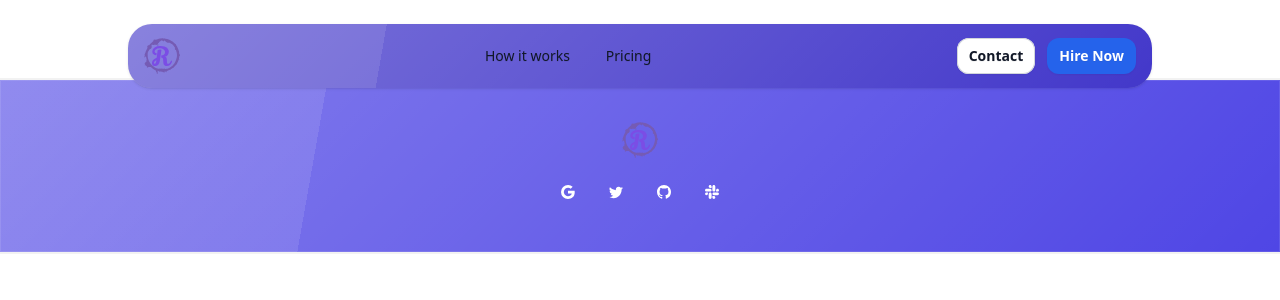
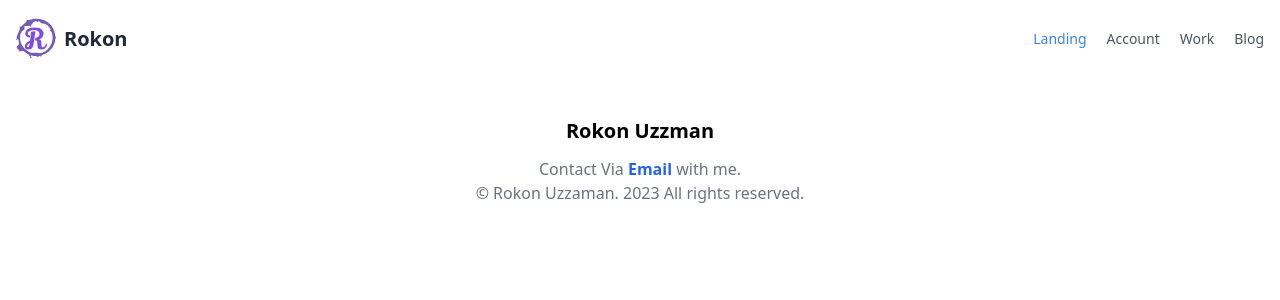
Before and after one commit to mrokonuzzaman040/my-resume, a React (Vite) app: page / in a window 1280 px wide. Shown: the top 300 px of the page. Built offline with nearby package versions, Linux system fonts and the light colour scheme.

Commit message:
Update hosting files and navbar styling

```diff
--- a/src/Layout/Home/Contact/Contact.jsx
+++ b/src/Layout/Home/Contact/Contact.jsx
@@ -6,21 +6,21 @@ const Contact = () => {
             <div class="max-w-2xl lg:max-w-5xl mx-auto">
                 <div class="text-center">
                     <h1 class="text-3xl font-bold text-gray-800 sm:text-4xl dark:text-white">
-                        Contact Me
+                        Contact us
                     </h1>
                     <p class="mt-1 text-gray-600 dark:text-gray-400">
-                        Love to talk about how we can help you.
+                        We'd love to talk about how we can help you.
                     </p>
                 </div>
 
-                <div class="mt-12 grid items-center lg:grid-cols-2 gap-6 lg:gap-16">
+                <div class="mt-12 grid items-center">
                     <div class="flex flex-col border rounded-xl p-4 sm:p-6 lg:p-8 dark:border-gray-700">
                         <h2 class="mb-8 text-xl font-semibold text-gray-800 dark:text-gray-200">
                             Fill in the form
                         </h2>
-
                         <form>
                             <div class="grid gap-4">
+
                                 <div class="grid grid-cols-1 sm:grid-cols-2 gap-4">
                                     <div>
                                         <label for="hs-firstname-contacts-1" class="sr-only">First Name</label>
@@ -63,6 +63,7 @@ const Contact = () => {
                 </div>
             </div>
         </div>
+
     );
 };
 
--- a/src/components/Footer/Footer.jsx
+++ b/src/components/Footer/Footer.jsx
@@ -4,39 +4,16 @@ import { Link } from 'react-router-dom';
 
 const Footer = () => {
     return (
-        <footer className="w-full max-w-[85rem] bg-indigo-600 glass text-white py-10 px-4 sm:px-6 lg:px-8 mx-auto">
-            <div className="text-center">
+        <footer class="w-full max-w-[85rem] py-10 px-4 sm:px-6 lg:px-8 mx-auto">
+
+            <div class="text-center">
                 <div>
-                    <a className="flex-none items-center justify-center flex text-xl font-semibold text-white dark:focus:outline-none dark:focus:ring-1 dark:focus:ring-gray-600" href="#" aria-label="Brand"><img className='h-10 w-auto ' src={logo} alt="" /></a>
+                    <a class="flex-none text-xl font-semibold text-black dark:text-white dark:focus:outline-none dark:focus:ring-1 dark:focus:ring-gray-600" href="#" aria-label="Brand">Rokon Uzzman</a>
                 </div>
 
-                {/* <div className="mt-3">
-                    <p className="text-white">We're part of the <Link to={'/'} className="font-semibold text-white underline hover: cursor-zoom-in">Rokon Uzzaman</Link> family.</p>
-                    <p className="text-white">© Preline. 2022 Htmlstream. All rights reserved.</p>
-                </div> */}
-
-
-                <div className="mt-3 space-x-2">
-                    <Link className="inline-flex justify-center items-center w-10 h-10 text-center text-white hover:bg-gray-100 rounded-full focus:outline-none focus:ring-2 focus:ring-blue-600 focus:ring-offset-2 focus:ring-offset-white transition dark:text-white dark:hover:text-gray-200 dark:hover:bg-gray-800" href="#">
-                        <svg className="flex-shrink-0 w-3.5 h-3.5" xmlns="http://www.w3.org/2000/svg" width="16" height="16" fill="currentColor" viewBox="0 0 16 16">
-                            <path d="M15.545 6.558a9.42 9.42 0 0 1 .139 1.626c0 2.434-.87 4.492-2.384 5.885h.002C11.978 15.292 10.158 16 8 16A8 8 0 1 1 8 0a7.689 7.689 0 0 1 5.352 2.082l-2.284 2.284A4.347 4.347 0 0 0 8 3.166c-2.087 0-3.86 1.408-4.492 3.304a4.792 4.792 0 0 0 0 3.063h.003c.635 1.893 2.405 3.301 4.492 3.301 1.078 0 2.004-.276 2.722-.764h-.003a3.702 3.702 0 0 0 1.599-2.431H8v-3.08h7.545z" />
-                        </svg>
-                    </Link>
-                    <Link className="inline-flex justify-center items-center w-10 h-10 text-center text-white hover:bg-gray-100 rounded-full focus:outline-none focus:ring-2 focus:ring-blue-600 focus:ring-offset-2 focus:ring-offset-white transition dark:text-white dark:hover:text-gray-200 dark:hover:bg-gray-800" href="#">
-                        <svg className="flex-shrink-0 w-3.5 h-3.5" xmlns="http://www.w3.org/2000/svg" width="16" height="16" fill="currentColor" viewBox="0 0 16 16">
-                            <path d="M5.026 15c6.038 0 9.341-5.003 9.341-9.334 0-.14 0-.282-.006-.422A6.685 6.685 0 0 0 16 3.542a6.658 6.658 0 0 1-1.889.518 3.301 3.301 0 0 0 1.447-1.817 6.533 6.533 0 0 1-2.087.793A3.286 3.286 0 0 0 7.875 6.03a9.325 9.325 0 0 1-6.767-3.429 3.289 3.289 0 0 0 1.018 4.382A3.323 3.323 0 0 1 .64 6.575v.045a3.288 3.288 0 0 0 2.632 3.218 3.203 3.203 0 0 1-.865.115 3.23 3.23 0 0 1-.614-.057 3.283 3.283 0 0 0 3.067 2.277A6.588 6.588 0 0 1 .78 13.58a6.32 6.32 0 0 1-.78-.045A9.344 9.344 0 0 0 5.026 15z" />
-                        </svg>
-                    </Link>
-                    <Link className="inline-flex justify-center items-center w-10 h-10 text-center text-white hover:bg-gray-100 rounded-full focus:outline-none focus:ring-2 focus:ring-blue-600 focus:ring-offset-2 focus:ring-offset-white transition dark:text-white dark:hover:text-gray-200 dark:hover:bg-gray-800" href="#">
-                        <svg className="flex-shrink-0 w-3.5 h-3.5" xmlns="http://www.w3.org/2000/svg" width="16" height="16" fill="currentColor" viewBox="0 0 16 16">
-                            <path d="M8 0C3.58 0 0 3.58 0 8c0 3.54 2.29 6.53 5.47 7.59.4.07.55-.17.55-.38 0-.19-.01-.82-.01-1.49-2.01.37-2.53-.49-2.69-.94-.09-.23-.48-.94-.82-1.13-.28-.15-.68-.52-.01-.53.63-.01 1.08.58 1.23.82.72 1.21 1.87.87 2.33.66.07-.52.28-.87.51-1.07-1.78-.2-3.64-.89-3.64-3.95 0-.87.31-1.59.82-2.15-.08-.2-.36-1.02.08-2.12 0 0 .67-.21 2.2.82.64-.18 1.32-.27 2-.27.68 0 1.36.09 2 .27 1.53-1.04 2.2-.82 2.2-.82.44 1.1.16 1.92.08 2.12.51.56.82 1.27.82 2.15 0 3.07-1.87 3.75-3.65 3.95.29.25.54.73.54 1.48 0 1.07-.01 1.93-.01 2.2 0 .21.15.46.55.38A8.012 8.012 0 0 0 16 8c0-4.42-3.58-8-8-8z" />
-                        </svg>
-                    </Link>
-                    <Link className="inline-flex justify-center items-center w-10 h-10 text-center text-white hover:bg-gray-100 rounded-full focus:outline-none focus:ring-2 focus:ring-blue-600 focus:ring-offset-2 focus:ring-offset-white transition dark:text-white dark:hover:text-gray-200 dark:hover:bg-gray-800" href="#">
-                        <svg className="flex-shrink-0 w-3.5 h-3.5" xmlns="http://www.w3.org/2000/svg" width="16" height="16" fill="currentColor" viewBox="0 0 16 16">
-                            <path d="M3.362 10.11c0 .926-.756 1.681-1.681 1.681S0 11.036 0 10.111C0 9.186.756 8.43 1.68 8.43h1.682v1.68zm.846 0c0-.924.756-1.68 1.681-1.68s1.681.756 1.681 1.68v4.21c0 .924-.756 1.68-1.68 1.68a1.685 1.685 0 0 1-1.682-1.68v-4.21zM5.89 3.362c-.926 0-1.682-.756-1.682-1.681S4.964 0 5.89 0s1.68.756 1.68 1.68v1.682H5.89zm0 .846c.924 0 1.68.756 1.68 1.681S6.814 7.57 5.89 7.57H1.68C.757 7.57 0 6.814 0 5.89c0-.926.756-1.682 1.68-1.682h4.21zm6.749 1.682c0-.926.755-1.682 1.68-1.682.925 0 1.681.756 1.681 1.681s-.756 1.681-1.68 1.681h-1.681V5.89zm-.848 0c0 .924-.755 1.68-1.68 1.68A1.685 1.685 0 0 1 8.43 5.89V1.68C8.43.757 9.186 0 10.11 0c.926 0 1.681.756 1.681 1.68v4.21zm-1.681 6.748c.926 0 1.682.756 1.682 1.681S11.036 16 10.11 16s-1.681-.756-1.681-1.68v-1.682h1.68zm0-.847c-.924 0-1.68-.755-1.68-1.68 0-.925.756-1.681 1.68-1.681h4.21c.924 0 1.68.756 1.68 1.68 0 .926-.756 1.681-1.68 1.681h-4.21z" />
-                        </svg>
-                    </Link>
+                <div class="mt-3">
+                    <p class="text-gray-500">Contact Via <a class="font-semibold text-blue-600 hover:text-blue-700 dark:text-blue-500 dark:hover:text-blue-400" href="#">Email</a> with me.</p>
+                    <p class="text-gray-500">© Rokon Uzzaman. 2023 All rights reserved.</p>
                 </div>
             </div>
         </footer>
--- a/src/components/Navbar/Navbar.jsx
+++ b/src/components/Navbar/Navbar.jsx
@@ -1,34 +1,33 @@
 import React from 'react';
 import logo from '../../assets/fabicon.svg'
+import { Link } from 'react-router-dom';
 
 const Navbar = () => {
     return (
-        <div className="mb-20">
-            <header
-                className="fixed glass inset-x-0 top-0 z-30 mx-auto w-full max-w-screen-md border border-gray-100 bg-indigo-700 py-3 shadow backdrop-blur-lg md:top-6 md:rounded-3xl lg:max-w-screen-lg">
-                <div className="px-4">
+        <div className="">
+            <header className="flex flex-wrap sm:justify-start sm:flex-nowrap z-50 w-full bg-white text-sm py-4 dark:bg-gray-800">
+                <nav className="max-w-[85rem] w-full mx-auto px-4 sm:flex sm:items-center sm:justify-between" aria-label="Global">
                     <div className="flex items-center justify-between">
-                        <div className="flex shrink-0">
-                            <a aria-current="page" className="flex items-center" href="/">
-                                <img className="h-10 w-auto" src={logo} alt="" />
-                                <p className="sr-only">Website Title</p>
-                            </a>
-                        </div>
-                        <div className="hidden md:flex md:items-center md:justify-center md:gap-5">
-                            <a aria-current="page"
-                                className="inline-block rounded-lg px-2 py-1 text-sm font-medium text-gray-900 transition-all duration-200 hover:bg-gray-100 hover:text-gray-900"
-                                href="#">How it works</a>
-                            <a className="inline-block rounded-lg px-2 py-1 text-sm font-medium text-gray-900 transition-all duration-200 hover:bg-gray-100 hover:text-gray-900"
-                                href="#">Pricing</a>
-                        </div>
-                        <div className="flex items-center justify-end gap-3">
-                            <a className="hidden items-center justify-center rounded-xl bg-white px-3 py-2 text-sm font-semibold text-gray-900 shadow-sm ring-1 ring-inset ring-gray-300 transition-all duration-150 hover:bg-gray-50 sm:inline-flex"
-                                href="/contact">Contact</a>
-                            <a className="inline-flex items-center justify-center rounded-xl bg-blue-600 px-3 py-2 text-sm font-semibold text-white shadow-sm transition-all duration-150 hover:bg-blue-500 focus-visible:outline focus-visible:outline-2 focus-visible:outline-offset-2 focus-visible:outline-blue-600"
-                                href="/login">Hire Now</a>
+                        <Link to={'/'} className="inline-flex items-center gap-x-2 text-xl font-semibold dark:text-white">
+                            <img className="w-10 h-auto" src={logo} alt="Logo" />
+                                Rokon
+                        </Link>
+                        <div className="sm:hidden">
+                            <button type="button" className="hs-collapse-toggle p-2 inline-flex justify-center items-center gap-x-2 rounded-lg border border-gray-200 bg-white text-gray-800 shadow-sm hover:bg-gray-50 disabled:opacity-50 disabled:pointer-events-none dark:bg-transparent dark:border-gray-700 dark:text-white dark:hover:bg-white/10 dark:focus:outline-none dark:focus:ring-1 dark:focus:ring-gray-600" data-hs-collapse="#navbar-image-and-text-2" aria-controls="navbar-image-and-text-2" aria-label="Toggle navigation">
+                                <svg className="hs-collapse-open:hidden flex-shrink-0 w-4 h-4" xmlns="http://www.w3.org/2000/svg" width="24" height="24" viewBox="0 0 24 24" fill="none" stroke="currentColor" stroke-width="2" stroke-linecap="round" stroke-linejoin="round"><line x1="3" x2="21" y1="6" y2="6" /><line x1="3" x2="21" y1="12" y2="12" /><line x1="3" x2="21" y1="18" y2="18" /></svg>
+                                <svg className="hs-collapse-open:block hidden flex-shrink-0 w-4 h-4" xmlns="http://www.w3.org/2000/svg" width="24" height="24" viewBox="0 0 24 24" fill="none" stroke="currentColor" stroke-width="2" stroke-linecap="round" stroke-linejoin="round"><path d="M18 6 6 18" /><path d="m6 6 12 12" /></svg>
+                            </button>
                         </div>
                     </div>
-                </div>
+                    <div id="navbar-image-and-text-2" className="hs-collapse hidden overflow-hidden transition-all duration-300 basis-full grow sm:block">
+                        <div className="flex flex-col gap-5 mt-5 sm:flex-row sm:items-center sm:justify-end sm:mt-0 sm:ps-5">
+                            <a className="font-medium text-blue-500 dark:focus:outline-none dark:focus:ring-1 dark:focus:ring-gray-600" href="#" aria-current="page">Landing</a>
+                            <a className="font-medium text-gray-600 hover:text-gray-400 dark:text-gray-400 dark:hover:text-gray-500 dark:focus:outline-none dark:focus:ring-1 dark:focus:ring-gray-600" href="#">Account</a>
+                            <a className="font-medium text-gray-600 hover:text-gray-400 dark:text-gray-400 dark:hover:text-gray-500 dark:focus:outline-none dark:focus:ring-1 dark:focus:ring-gray-600" href="#">Work</a>
+                            <a className="font-medium text-gray-600 hover:text-gray-400 dark:text-gray-400 dark:hover:text-gray-500 dark:focus:outline-none dark:focus:ring-1 dark:focus:ring-gray-600" href="#">Blog</a>
+                        </div>
+                    </div>
+                </nav>
             </header>
         </div>
     );
```
